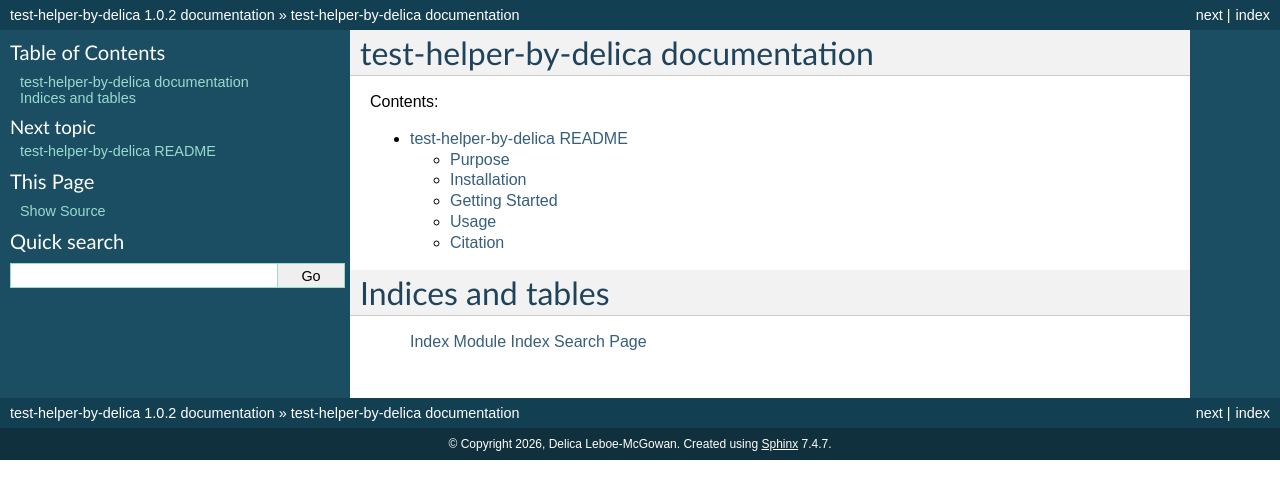
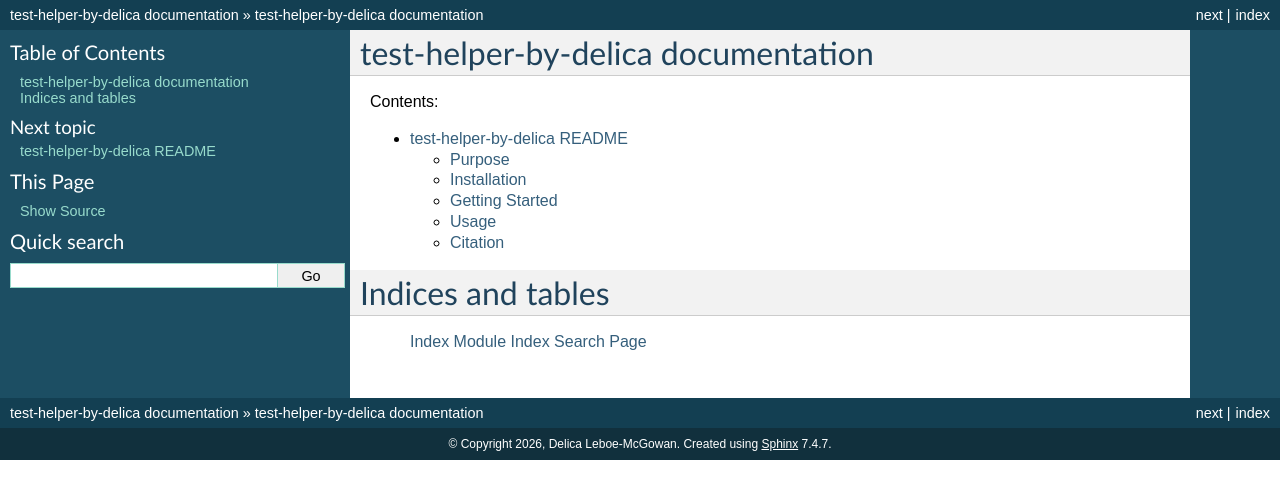
Before and after one commit to DelicaLM/test_helper_by_delica, a Sphinx documentation site: the page built from doc/source/index.rst, in a window 1280 px wide. Shown: the top 499 px of the page. Built offline with Sphinx 7.4.7, drawn with Linux system fonts in a browser that asks for light colours; pages that are not in the unit, such as notebooks, are missing from menus; some of the changed lines change nothing that is shown.

```diff
--- a/doc/source/conf.py
+++ b/doc/source/conf.py
@@ -9,11 +9,13 @@
 import os
 import sys
 sys.path.insert(0, os.path.abspath('../../'))
+from importlib.metadata import version as get_version
+version_num = get_version("test_helper_by_delica")
 
 project = 'test-helper-by-delica'
 copyright = '2026, Delica Leboe-McGowan'
 author = 'Delica Leboe-McGowan'
-release = '1.0.2'
+release = version_num
 
 # -- General configuration ---------------------------------------------------
 # https://www.sphinx-doc.org/en/master/usage/configuration.html#general-configuration
```
